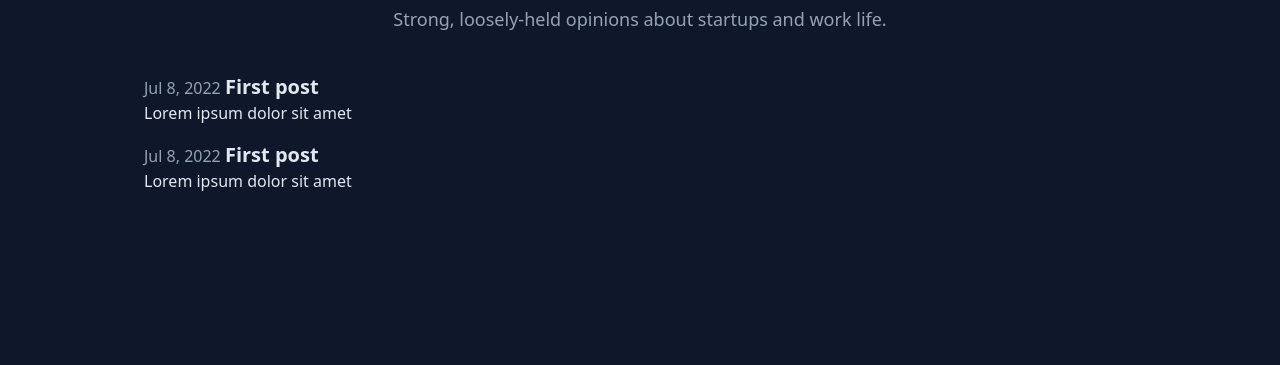
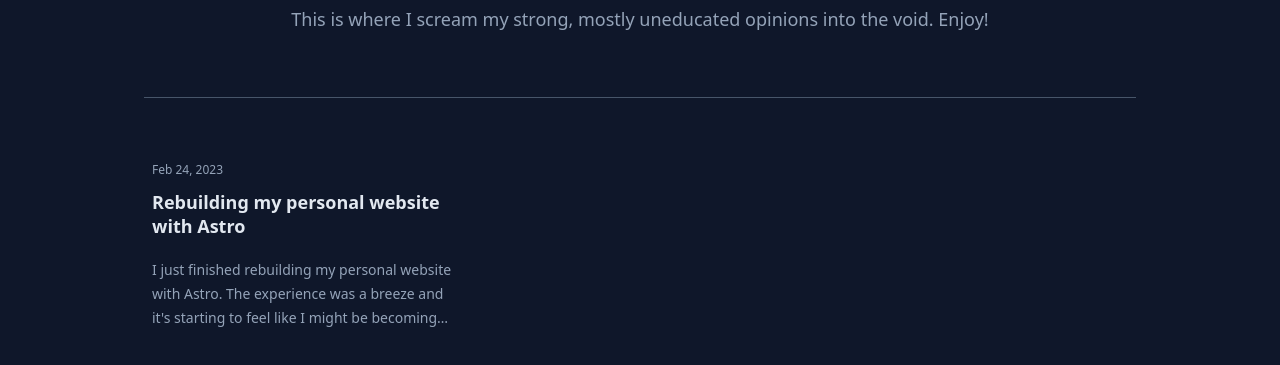
Before and after one commit to wesharper/westonharper.com, an Astro site: page /blog in a window 1280 px wide. Shown: the part 199-564 px from the top of the page. Built offline with nearby package versions, Linux system fonts and the light colour scheme; Astro itself is replaced by a stand-in of ours.

Commit message:
Update content and styles

```diff
--- a/src/content/blog/first-post.md
+++ b/src/content/blog/first-post.md
@@ -1,15 +1,5 @@
 ---
-title: "First post"
-description: "Lorem ipsum dolor sit amet"
-pubDate: "Jul 08 2022"
+title: "Rebuilding my personal website with Astro"
+description: "I just finished rebuilding my personal website with Astro. The experience was a breeze and it's starting to feel like I might be becoming an Astro fanboy for the long-haul."
+pubDate: "Feb 24 2023"
 ---
-
-Lorem ipsum dolor sit amet, consectetur adipiscing elit, sed do eiusmod tempor incididunt ut labore et dolore magna aliqua. Vitae ultricies leo integer malesuada nunc vel risus commodo viverra. Adipiscing enim eu turpis egestas pretium. Euismod elementum nisi quis eleifend quam adipiscing. In hac habitasse platea dictumst vestibulum. Sagittis purus sit amet volutpat. Netus et malesuada fames ac turpis egestas. Eget magna fermentum iaculis eu non diam phasellus vestibulum lorem. Varius sit amet mattis vulputate enim. Habitasse platea dictumst quisque sagittis. Integer quis auctor elit sed vulputate mi. Dictumst quisque sagittis purus sit amet.
-
-Morbi tristique senectus et netus. Id semper risus in hendrerit gravida rutrum quisque non tellus. Habitasse platea dictumst quisque sagittis purus sit amet. Tellus molestie nunc non blandit massa. Cursus vitae congue mauris rhoncus. Accumsan tortor posuere ac ut. Fringilla urna porttitor rhoncus dolor. Elit ullamcorper dignissim cras tincidunt lobortis. In cursus turpis massa tincidunt dui ut ornare lectus. Integer feugiat scelerisque varius morbi enim nunc. Bibendum neque egestas congue quisque egestas diam. Cras ornare arcu dui vivamus arcu felis bibendum. Dignissim suspendisse in est ante in nibh mauris. Sed tempus urna et pharetra pharetra massa massa ultricies mi.
-
-Mollis nunc sed id semper risus in. Convallis a cras semper auctor neque. Diam sit amet nisl suscipit. Lacus viverra vitae congue eu consequat ac felis donec. Egestas integer eget aliquet nibh praesent tristique magna sit amet. Eget magna fermentum iaculis eu non diam. In vitae turpis massa sed elementum. Tristique et egestas quis ipsum suspendisse ultrices. Eget lorem dolor sed viverra ipsum. Vel turpis nunc eget lorem dolor sed viverra. Posuere ac ut consequat semper viverra nam. Laoreet suspendisse interdum consectetur libero id faucibus. Diam phasellus vestibulum lorem sed risus ultricies tristique. Rhoncus dolor purus non enim praesent elementum facilisis. Ultrices tincidunt arcu non sodales neque. Tempus egestas sed sed risus pretium quam vulputate. Viverra suspendisse potenti nullam ac tortor vitae purus faucibus ornare. Fringilla urna porttitor rhoncus dolor purus non. Amet dictum sit amet justo donec enim.
-
-Mattis ullamcorper velit sed ullamcorper morbi tincidunt. Tortor posuere ac ut consequat semper viverra. Tellus mauris a diam maecenas sed enim ut sem viverra. Venenatis urna cursus eget nunc scelerisque viverra mauris in. Arcu ac tortor dignissim convallis aenean et tortor at. Curabitur gravida arcu ac tortor dignissim convallis aenean et tortor. Egestas tellus rutrum tellus pellentesque eu. Fusce ut placerat orci nulla pellentesque dignissim enim sit amet. Ut enim blandit volutpat maecenas volutpat blandit aliquam etiam. Id donec ultrices tincidunt arcu. Id cursus metus aliquam eleifend mi.
-
-Tempus quam pellentesque nec nam aliquam sem. Risus at ultrices mi tempus imperdiet. Id porta nibh venenatis cras sed felis eget velit. Ipsum a arcu cursus vitae. Facilisis magna etiam tempor orci eu lobortis elementum. Tincidunt dui ut ornare lectus sit. Quisque non tellus orci ac. Blandit libero volutpat sed cras. Nec tincidunt praesent semper feugiat nibh sed pulvinar proin gravida. Egestas integer eget aliquet nibh praesent tristique magna.
--- a/src/content/blog/second-post.md
+++ /dev/null
@@ -1,15 +0,0 @@
----
-title: "First post"
-description: "Lorem ipsum dolor sit amet"
-pubDate: "Jul 08 2022"
----
-
-Lorem ipsum dolor sit amet, consectetur adipiscing elit, sed do eiusmod tempor incididunt ut labore et dolore magna aliqua. Vitae ultricies leo integer malesuada nunc vel risus commodo viverra. Adipiscing enim eu turpis egestas pretium. Euismod elementum nisi quis eleifend quam adipiscing. In hac habitasse platea dictumst vestibulum. Sagittis purus sit amet volutpat. Netus et malesuada fames ac turpis egestas. Eget magna fermentum iaculis eu non diam phasellus vestibulum lorem. Varius sit amet mattis vulputate enim. Habitasse platea dictumst quisque sagittis. Integer quis auctor elit sed vulputate mi. Dictumst quisque sagittis purus sit amet.
-
-Morbi tristique senectus et netus. Id semper risus in hendrerit gravida rutrum quisque non tellus. Habitasse platea dictumst quisque sagittis purus sit amet. Tellus molestie nunc non blandit massa. Cursus vitae congue mauris rhoncus. Accumsan tortor posuere ac ut. Fringilla urna porttitor rhoncus dolor. Elit ullamcorper dignissim cras tincidunt lobortis. In cursus turpis massa tincidunt dui ut ornare lectus. Integer feugiat scelerisque varius morbi enim nunc. Bibendum neque egestas congue quisque egestas diam. Cras ornare arcu dui vivamus arcu felis bibendum. Dignissim suspendisse in est ante in nibh mauris. Sed tempus urna et pharetra pharetra massa massa ultricies mi.
-
-Mollis nunc sed id semper risus in. Convallis a cras semper auctor neque. Diam sit amet nisl suscipit. Lacus viverra vitae congue eu consequat ac felis donec. Egestas integer eget aliquet nibh praesent tristique magna sit amet. Eget magna fermentum iaculis eu non diam. In vitae turpis massa sed elementum. Tristique et egestas quis ipsum suspendisse ultrices. Eget lorem dolor sed viverra ipsum. Vel turpis nunc eget lorem dolor sed viverra. Posuere ac ut consequat semper viverra nam. Laoreet suspendisse interdum consectetur libero id faucibus. Diam phasellus vestibulum lorem sed risus ultricies tristique. Rhoncus dolor purus non enim praesent elementum facilisis. Ultrices tincidunt arcu non sodales neque. Tempus egestas sed sed risus pretium quam vulputate. Viverra suspendisse potenti nullam ac tortor vitae purus faucibus ornare. Fringilla urna porttitor rhoncus dolor purus non. Amet dictum sit amet justo donec enim.
-
-Mattis ullamcorper velit sed ullamcorper morbi tincidunt. Tortor posuere ac ut consequat semper viverra. Tellus mauris a diam maecenas sed enim ut sem viverra. Venenatis urna cursus eget nunc scelerisque viverra mauris in. Arcu ac tortor dignissim convallis aenean et tortor at. Curabitur gravida arcu ac tortor dignissim convallis aenean et tortor. Egestas tellus rutrum tellus pellentesque eu. Fusce ut placerat orci nulla pellentesque dignissim enim sit amet. Ut enim blandit volutpat maecenas volutpat blandit aliquam etiam. Id donec ultrices tincidunt arcu. Id cursus metus aliquam eleifend mi.
-
-Tempus quam pellentesque nec nam aliquam sem. Risus at ultrices mi tempus imperdiet. Id porta nibh venenatis cras sed felis eget velit. Ipsum a arcu cursus vitae. Facilisis magna etiam tempor orci eu lobortis elementum. Tincidunt dui ut ornare lectus sit. Quisque non tellus orci ac. Blandit libero volutpat sed cras. Nec tincidunt praesent semper feugiat nibh sed pulvinar proin gravida. Egestas integer eget aliquet nibh praesent tristique magna.
--- a/src/pages/blog/index.astro
+++ b/src/pages/blog/index.astro
@@ -9,7 +9,7 @@ const posts = (await getCollection("blog")).sort(
 ---
 
 <BaseLayout>
-  <div class="flex flex-col gap-y-10">
+  <div class="flex flex-col">
     <section
       class="flex flex-col items-center gap-y-5 text-center text-slate-900 dark:text-slate-100"
     >
@@ -17,19 +17,33 @@ const posts = (await getCollection("blog")).sort(
         Subjectively Objectionable
       </h1>
       <span class="text-md text-slate-600 dark:text-slate-400 sm:text-lg"
-        >Strong, loosely-held opinions about startups and work life.</span
+        >This is where I scream my strong, mostly uneducated opinions into the
+        void. Enjoy!</span
       >
     </section>
-    <section class="text-slate-800 dark:text-slate-200">
-      <ul class="flex flex-col gap-y-4">
+    <section>
+      <ul
+        class="mx-auto mt-10 grid max-w-2xl grid-cols-1 gap-y-16 gap-x-8 border-t border-slate-600 px-2 pt-10 text-slate-800 dark:text-slate-200 sm:mt-16 sm:pt-16 lg:mx-0 lg:max-w-none lg:grid-cols-3"
+      >
         {
           posts.map((post) => (
             <li>
-              <FormattedDate date={post.data.pubDate} />
-              <a href={`/blog/${post.slug}/`} class="text-xl font-bold">
-                {post.data.title}
-              </a>
-              <p>{post.data.description}</p>
+              <article class="flex max-w-xl flex-col items-start justify-between">
+                <div class="text-xs">
+                  <FormattedDate date={post.data.pubDate} />
+                </div>
+                <div class="group relative">
+                  <h3 class="mt-3 text-lg font-bold leading-6">
+                    <a href={`/blog/${post.slug}/`}>
+                      <span class="absolute inset-0" />
+                      {post.data.title}
+                    </a>
+                  </h3>
+                </div>
+                <p class="line-clamp-3 mt-5 text-sm leading-6 dark:text-slate-400">
+                  {post.data.description}
+                </p>
+              </article>
             </li>
           ))
         }
```
